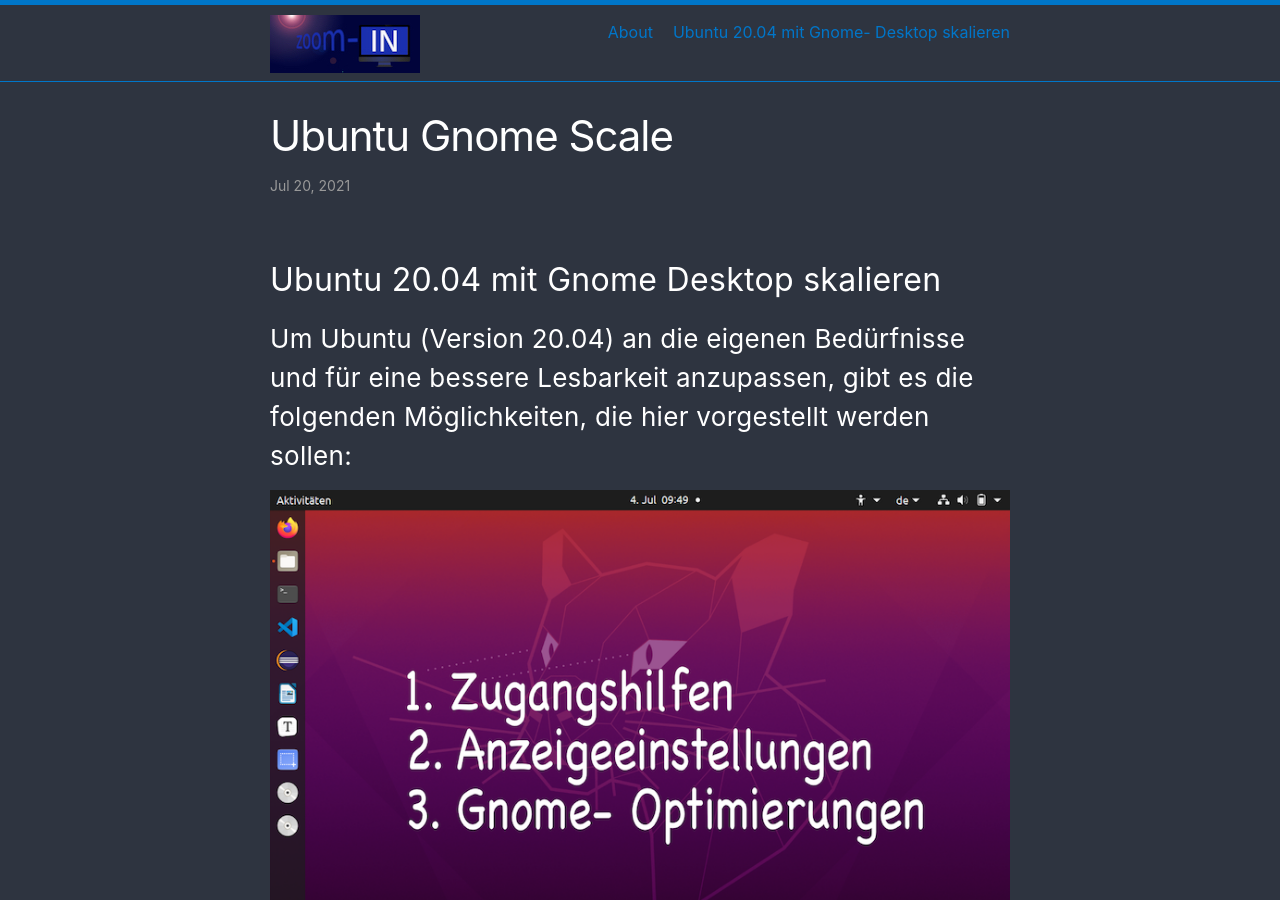
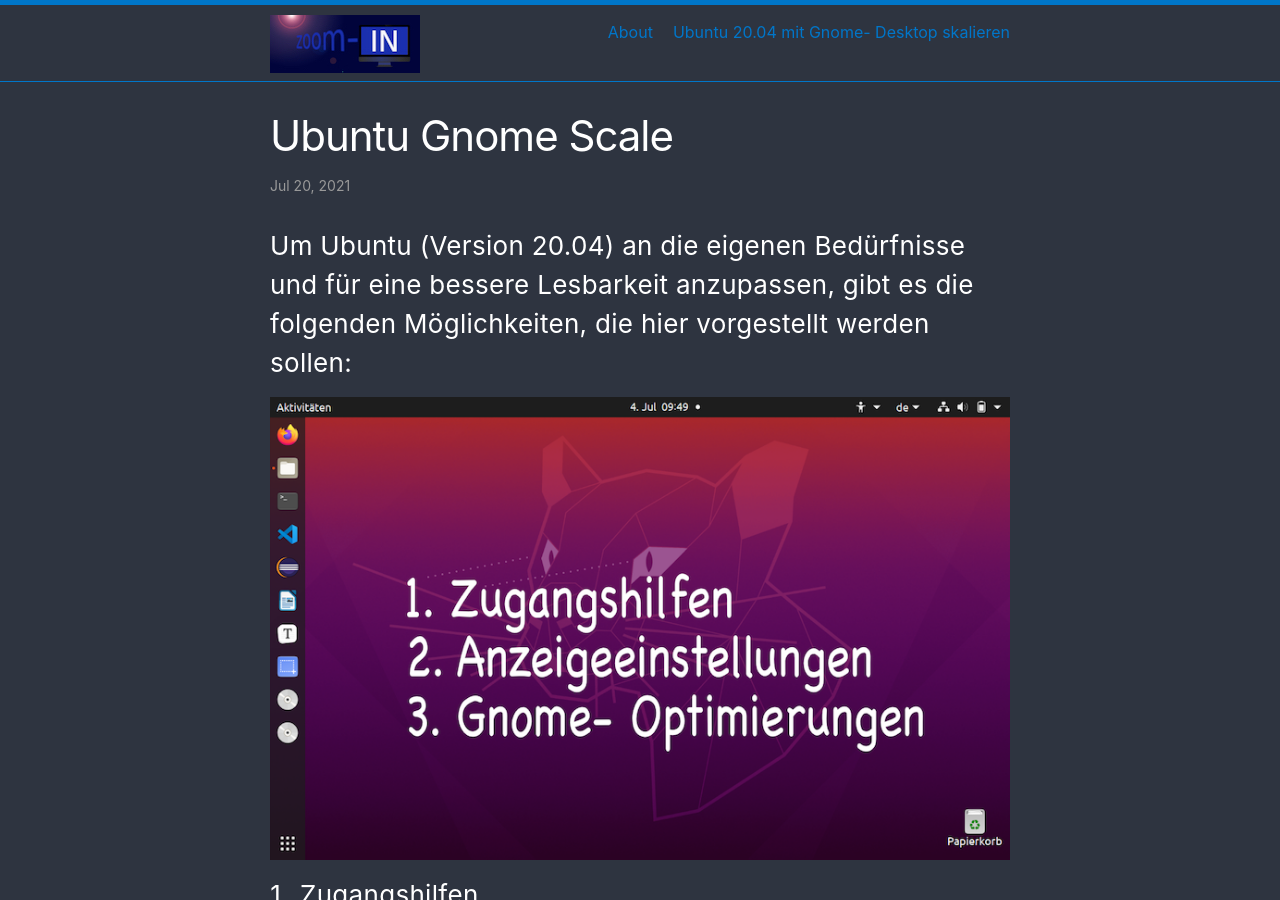
Before and after one commit to henrietteBaum/henrietteBaum.github.io, a Jekyll site: the page built from _posts/2021-07-20-ubuntu-gnome-scale.md, in a window 1280 px wide and 900 px high. Built offline with Jekyll 4.4.1, drawn with Linux system fonts in a browser that asks for light colours.

Commit message:
Update 2021-07-20-ubuntu-gnome-scale.md

```diff
--- a/_posts/2021-07-20-ubuntu-gnome-scale.md
+++ b/_posts/2021-07-20-ubuntu-gnome-scale.md
@@ -2,7 +2,6 @@
 layout: post
 ---
 
-## Ubuntu 20.04 mit Gnome Desktop skalieren
 
 Um Ubuntu (Version 20.04) an die eigenen Bedürfnisse und für eine bessere Lesbarkeit anzupassen, gibt es die folgenden Möglichkeiten, die hier vorgestellt werden sollen:
 
```
